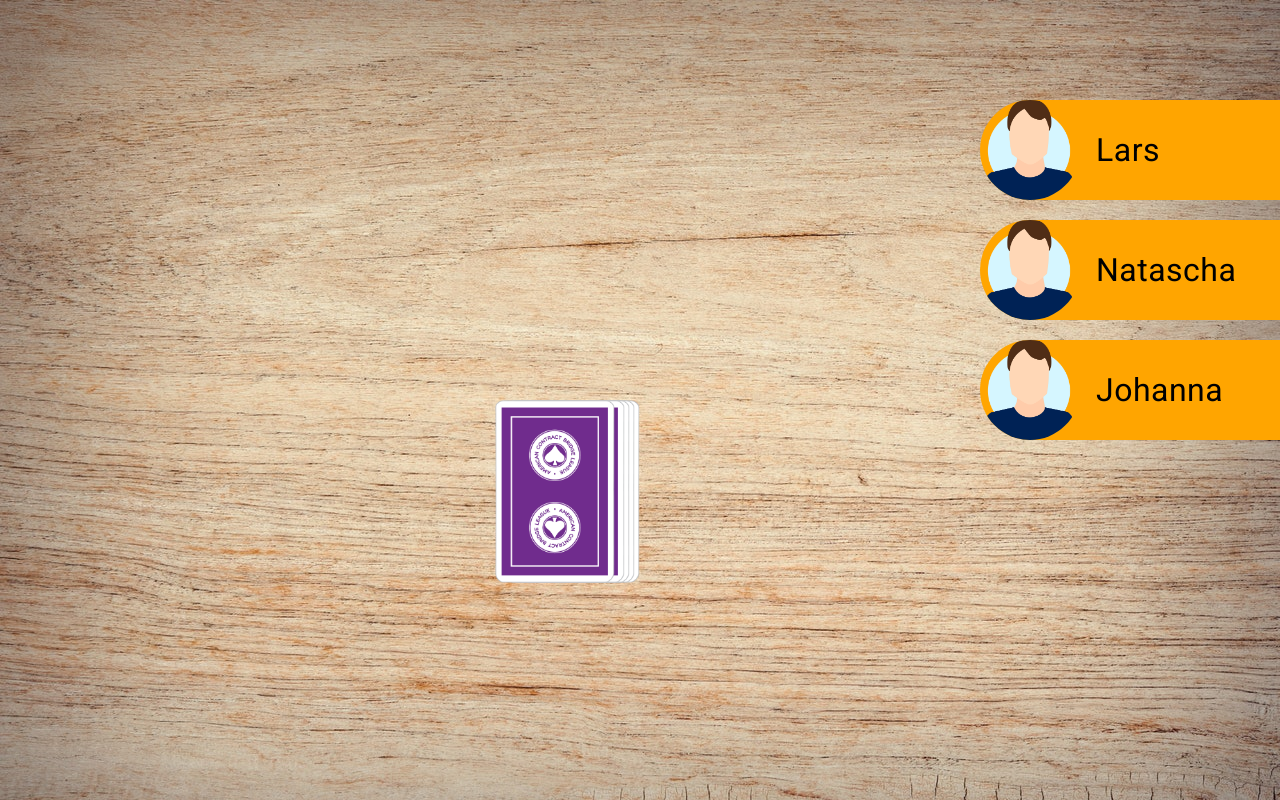
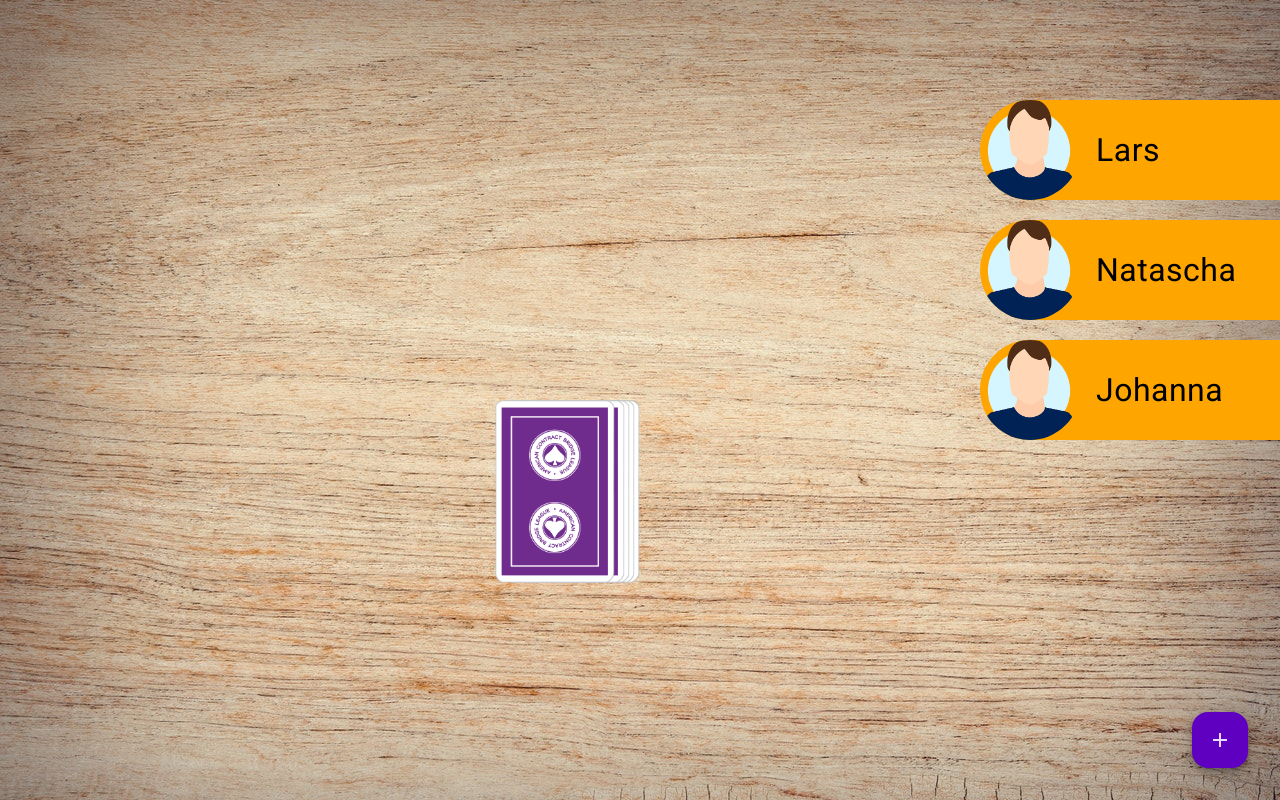
Before and after one commit to LarsMadproduction/Ring-of-Fire, an Angular app: page /game in a window 1280 px wide. Built offline with nearby package versions, Linux system fonts and the light colour scheme.

Commit message:
added dialog

```diff
--- a/src/app/app.component.ts
+++ b/src/app/app.component.ts
@@ -6,11 +6,8 @@
   standalone: true,
   imports: [RouterOutlet],
   templateUrl: './app.component.html',
-  styleUrl: './app.component.scss'
-
+  styleUrl: './app.component.scss',
 })
 export class AppComponent {
   title = 'ringoffire';
-
-
 }
--- /dev/null
+++ b/src/app/dialog-add-player/dialog-add-player.component.html
@@ -0,0 +1,12 @@
+<h2 mat-dialog-title>Add new player</h2>
+<mat-dialog-content>
+  <p>Add player name</p>
+  <mat-form-field>
+    <mat-label>Name</mat-label>
+     <input matInput  /> <!--[(ngModel)]="name" -->
+  </mat-form-field>
+</mat-dialog-content>
+<mat-dialog-actions>
+  <button mat-button >No Thanks</button> <!-- (click)="onNoClick()" -->
+  <button mat-button [mat-dialog-close]="" cdkFocusInitial>Ok</button>
+</mat-dialog-actions>
--- /dev/null
+++ b/src/app/dialog-add-player/dialog-add-player.component.ts
@@ -0,0 +1,15 @@
+import { Component } from '@angular/core';
+import { MatDialogModule } from '@angular/material/dialog';
+import { MatFormFieldModule } from '@angular/material/form-field';
+import { MatInputModule } from '@angular/material/input';
+
+@Component({
+  selector: 'app-dialog-add-player',
+  standalone: true,
+  imports: [MatDialogModule, MatFormFieldModule, MatInputModule],
+  templateUrl: './dialog-add-player.component.html',
+  styleUrl: './dialog-add-player.component.scss',
+})
+export class DialogAddPlayerComponent {
+  name: string = '';
+}
--- a/src/app/game/game.component.html
+++ b/src/app/game/game.component.html
@@ -36,3 +36,6 @@
     />
   </div>
 </section>
+<button mat-fab class="add-btn" (click)="openDialog()">
+  <mat-icon>add</mat-icon>
+</button>
--- a/src/app/game/game.component.scss
+++ b/src/app/game/game.component.scss
@@ -53,3 +53,9 @@
     position: absolute;
     right: 0;
 }
+
+.add-btn{
+  position: absolute;
+  right: 32px;
+  bottom: 32px;
+}
--- a/src/app/game/game.component.ts
+++ b/src/app/game/game.component.ts
@@ -1,12 +1,16 @@
 import { CommonModule } from '@angular/common';
 import { Component, OnInit } from '@angular/core';
 import { Game } from '../../models/game';
-import { PlayerComponent } from "../player/player.component";
+import { PlayerComponent } from '../player/player.component';
+import { MatButtonModule } from '@angular/material/button';
+import { MatIconModule } from '@angular/material/icon';
+import { MatDialog } from '@angular/material/dialog';
+import { DialogAddPlayerComponent } from '../dialog-add-player/dialog-add-player.component';
 
 @Component({
   selector: 'app-game',
   standalone: true,
-  imports: [CommonModule, PlayerComponent],
+  imports: [CommonModule, PlayerComponent, MatButtonModule, MatIconModule],
   templateUrl: './game.component.html',
   styleUrl: './game.component.scss',
 })
@@ -15,7 +19,7 @@
   currentCard: string = '';
   game: Game = new Game();
 
-  constructor() {}
+  constructor(public dialog: MatDialog) {}
 
   ngOnInit(): void {
     this.newGame();
@@ -36,4 +40,12 @@
       }, 1000);
     }
   }
+
+  openDialog(): void {
+    const dialogRef = this.dialog.open(DialogAddPlayerComponent);
+
+    dialogRef.afterClosed().subscribe((result) => {
+      console.log('The dialog was closed');
+    });
+  }
 }
```
Also changed, not shown: src/app/start-screen/start-screen.component.ts (+5 -6 lines), src/app/dialog-add-player/dialog-add-player.component.scss (added).
